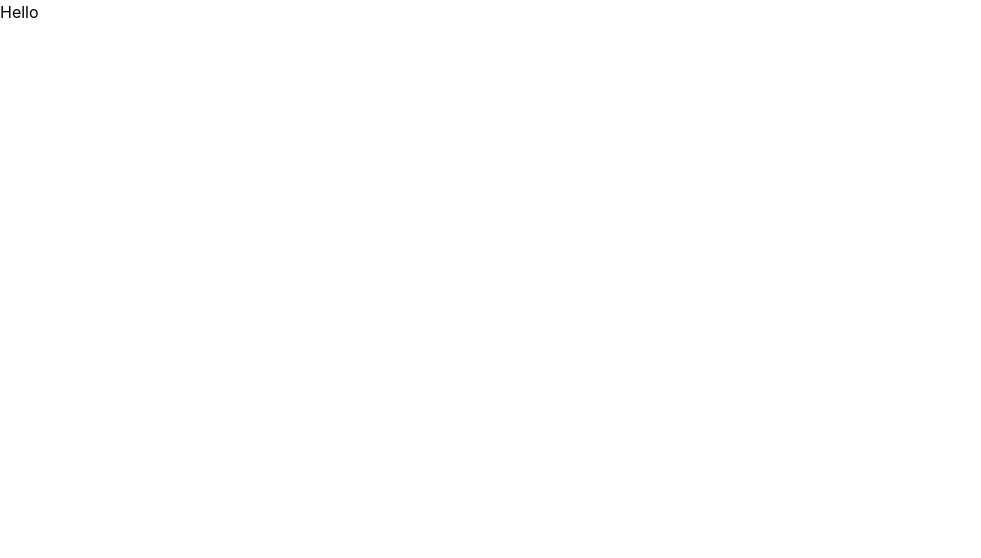
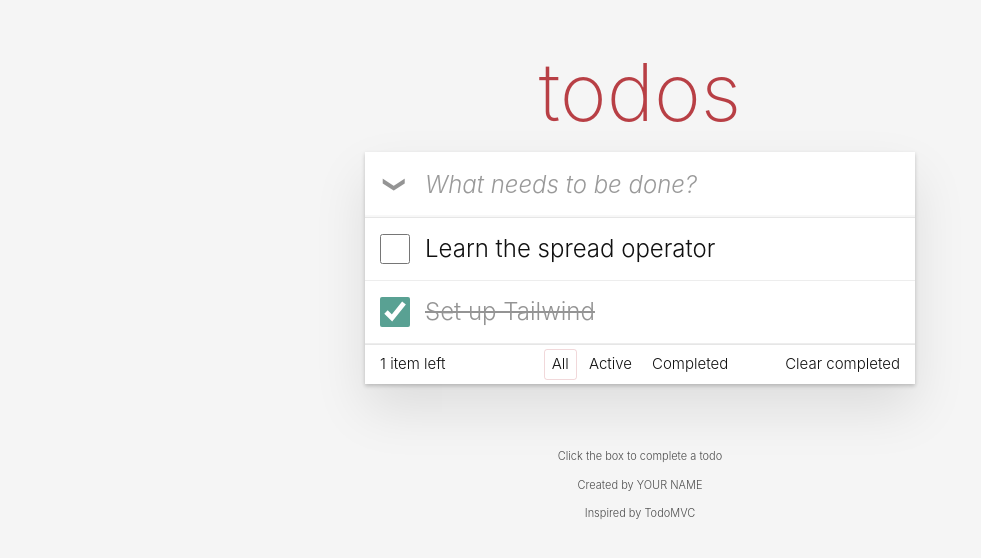
Before and after one commit to ayella-p/csit340-todomvc, a React (Vite) app: page / in a window 1280 px wide. Shown: the top 558 px of the page, without its empty margins (0-981 px from the left). Built offline with nearby package versions, Linux system fonts and the light colour scheme.

Commit message:
feat: add static todomvc layout

```diff
--- a/src/App.jsx
+++ b/src/App.jsx
@@ -1,11 +1,12 @@
+import Todos from './components/Todos.jsx'
+import Info from './components/Info.jsx'
 
 function App() {
-
   return (
-    <>
-    Hello
-
-    </>
+    <div className="min-h-screen bg-[#f5f5f5] py-8 font-light text-[#111]">
+      <Todos />
+      <Info name="YOUR NAME" />
+    </div>
   )
 }
 
--- /dev/null
+++ b/src/components/Info.jsx
@@ -0,0 +1,11 @@
+function Info({ name }) {
+  return (
+    <footer className="mt-16 text-center text-[11px] text-[#4d4d4d]">
+      <p className="my-3">Click the box to complete a todo</p>
+      <p className="my-3">Created by {name}</p>
+      <p className="my-3">Inspired by TodoMVC</p>
+    </footer>
+  )
+}
+
+export default Info;
--- /dev/null
+++ b/src/components/Todos.jsx
@@ -0,0 +1,99 @@
+function Todos() {
+  return (
+    <section className="mx-auto max-w-[550px]">
+      <h1 className="text-center text-[80px] font-extralight text-[#b83f45]">
+        todos
+      </h1>
+      <div className="relative bg-white shadow-[0_2px_4px_0_rgba(0,0,0,0.2),0_25px_50px_0_rgba(0,0,0,0.1)]">
+        <form>
+          <input
+            className="h-[65px] w-full py-4 pr-4 pl-[60px] text-2xl shadow-[inset_0_-2px_1px_rgba(0,0,0,0.03)] outline-none placeholder:text-black/40 placeholder:italic focus:shadow-[0_0_2px_2px_#cf7d7d]"
+            placeholder="What needs to be done?"
+          />
+        </form>
+        <main className="relative border-t border-[#e6e6e6]">
+          <input id="toggle-all" type="checkbox" className="peer sr-only" />
+          <label
+            htmlFor="toggle-all"
+            className="absolute -top-[66px] left-0 flex h-[65px] w-[60px] cursor-pointer items-center justify-center text-[22px] text-[#949494] peer-checked:text-[#484848]"
+          >
+            <span className="rotate-90">❯</span>
+          </label>
+
+          <ul>
+            <li className="group relative flex items-center border-b border-[#ededed] text-2xl">
+              <input
+                type="checkbox"
+                className="ml-[15px] size-[30px] shrink-0 cursor-pointer accent-[#59a193]"
+              />
+              <span className="flex-1 py-[15px] pr-[60px] pl-[15px] break-all">
+                Learn the spread operator
+              </span>
+              <button
+                type="button"
+                className="absolute right-[10px] hidden size-10 cursor-pointer text-[30px] text-[#949494] group-hover:block hover:text-[#c18585]"
+              >
+                ×
+              </button>
+            </li>
+            <li className="group relative flex items-center border-b border-[#ededed] text-2xl">
+              <input
+                type="checkbox"
+                checked
+                readOnly
+                className="ml-[15px] size-[30px] shrink-0 cursor-pointer accent-[#59a193]"
+              />
+              <span className="flex-1 py-[15px] pr-[60px] pl-[15px] break-all text-[#949494] line-through">
+                Set up Tailwind
+              </span>
+              <button
+                type="button"
+                className="absolute right-[10px] hidden size-10 cursor-pointer text-[30px] text-[#949494] group-hover:block hover:text-[#c18585]"
+              >
+                ×
+              </button>
+            </li>
+          </ul>
+        </main>
+        <footer className="grid h-10 grid-cols-3 items-center border-t border-[#e6e6e6] px-[15px] text-[15px]">
+          <span>
+            <strong className="font-light">1</strong> item left
+          </span>
+          <ul className="flex justify-center gap-1">
+            <li>
+              <button
+                type="button"
+                className="cursor-pointer rounded-[3px] border border-[#b83f45]/20 px-[7px] py-[3px]"
+              >
+                All
+              </button>
+            </li>
+            <li>
+              <button
+                type="button"
+                className="cursor-pointer rounded-[3px] border border-transparent px-[7px] py-[3px] hover:border-[#b83f45]/10"
+              >
+                Active
+              </button>
+            </li>
+            <li>
+              <button
+                type="button"
+                className="cursor-pointer rounded-[3px] border border-transparent px-[7px] py-[3px] hover:border-[#b83f45]/10"
+              >
+                Completed
+              </button>
+            </li>
+          </ul>
+          <button
+            type="button"
+            className="cursor-pointer justify-self-end hover:underline"
+          >
+            Clear completed
+          </button>
+        </footer>
+      </div>
+    </section>
+  );
+}
+export default Todos;
```
